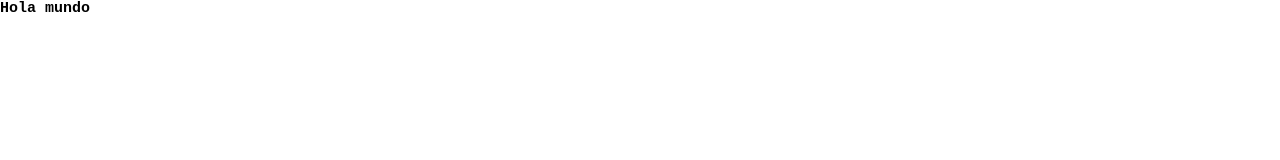
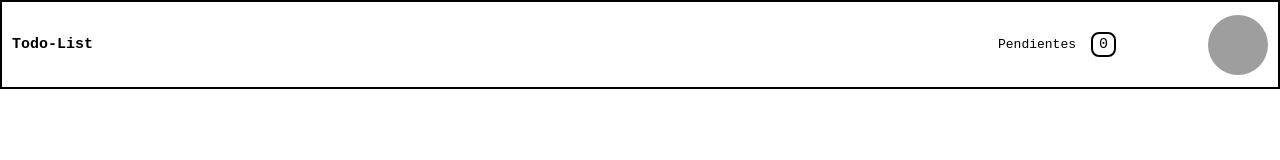
Before and after one commit to samjeronimo/todo_list, a plain HTML site: page pages/dashboard.html in a window 1280 px wide. Drawn offline with nearby package versions, Linux system fonts and the light colour scheme; grey boxes are pictures that could not be loaded.

Commit message:
Frontend Header completado

```diff
--- a/components/header/headerComponent.css
+++ b/components/header/headerComponent.css
@@ -0,0 +1,44 @@
+header {
+    display: grid;
+    grid-template-columns: 1fr 20rem auto;
+    align-items: center;
+    gap: 3rem;
+    border: 2px solid black;
+    padding: 1rem;
+}
+
+.div-tareas {
+    max-width: 30rem;
+    height: 100%;
+    font-size: 1.3rem;
+    gap: 1.5rem;
+
+    display: grid;
+    grid-template-columns: 1fr 1fr;
+    align-items: center;
+    padding: 2rem;
+}
+
+.div-tareas .div-num {
+    width: 2.5rem;
+    height: 2.5rem;
+    font-size: 1.5rem;
+    border-radius: 8px;
+    border: 2px solid black;
+
+    display: flex;
+    align-items: center;
+    justify-content: center;
+}
+
+.div-logo-user {
+    width: 6rem;
+    height: 6rem;
+    border-radius: 100%;
+}
+
+.div-logo-user img {
+    width: 100%;
+    height: 100%;
+    border-radius: 100%;
+}
--- a/components/header/headerComponent.js
+++ b/components/header/headerComponent.js
@@ -0,0 +1,33 @@
+export function header() {
+
+    let header = document.createElement('header');
+
+    let h1 = document.createElement('h1');
+    h1.textContent = "Todo-List";
+    header.appendChild(h1);
+
+    let divTareas = document.createElement('div');
+    divTareas.className = "div-tareas";
+    divTareas.textContent = "Pendientes";
+    header.appendChild(divTareas);
+
+    let divNum = document.createElement('div');
+    divNum.className = "div-num";
+    divNum.textContent = "0";
+    divTareas.appendChild(divNum);
+
+    let divLogoUser = document.createElement('div');
+    divLogoUser.className = "div-logo-user";
+    header.appendChild(divLogoUser);
+
+    let divImg = document.createElement('img');
+    divImg.src = "https://e7.pngegg.com/pngimages/81/570/png-clipart-profile-logo-computer-icons-user-user-blue-heroes-thumbnail.png";
+    divImg.alt = "user logo";
+    divLogoUser.appendChild(divImg);
+
+
+
+
+    return header;
+
+}
--- a/pages/dashboard.html
+++ b/pages/dashboard.html
@@ -5,6 +5,8 @@
     <meta name="viewport" content="width=device-width, initial-scale=1.0">
     <title>Dashboard</title>
 
+    <link rel="stylesheet" href="https://fonts.googleapis.com/css2?family=Material+Symbols+Outlined:opsz,wght,FILL,GRAD@24,400,0,0&icon_names=account_circle" />
+    <link rel="stylesheet" href="../components/header/headerComponent.css">
     <link rel="stylesheet" href="../config.css">
 
 </head>
--- a/views/dashboardView.js
+++ b/views/dashboardView.js
@@ -1,10 +1,11 @@
+import { header } from "../components/header/headerComponent.js";
+
 function dashboardView() {
 
     let seccion = document.createElement('section');
 
-    let h1 = document.createElement('h1');
-    h1.textContent = "Hola mundo";
-    seccion.appendChild(h1);
+    seccion.appendChild(header());
+
 
     return seccion;
 
```
